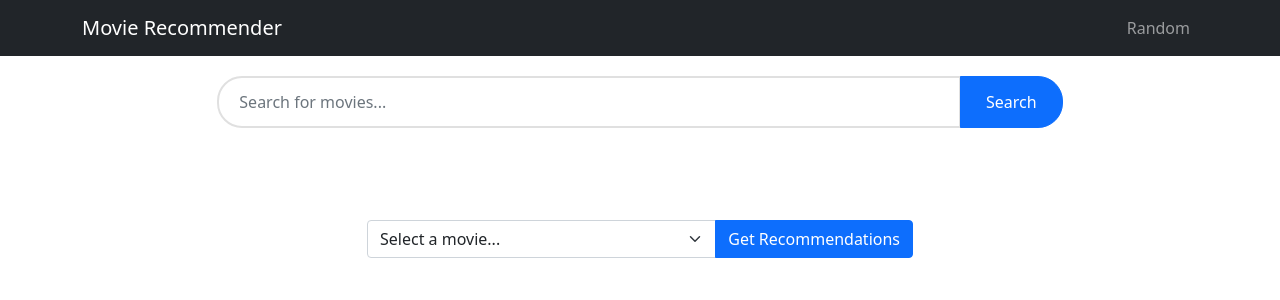
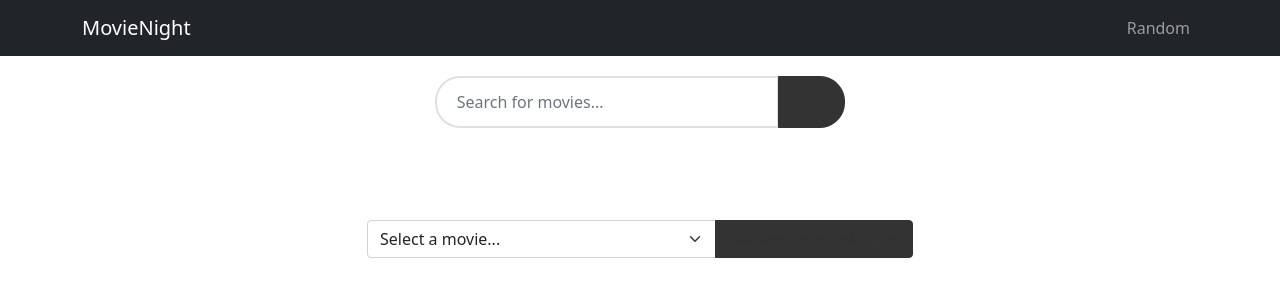
Before and after one commit to mmmudmi/movieRecommender, a Flask app: page / in a window 1280 px wide. Shown: the top 300 px of the page. Run offline with Flask 3, Linux system fonts and the light colour scheme; parts of the project's set-up code (start-up, migrations or seed data) failed here and were passed over.

Commit message:
add a searchbar component

```diff
--- a/app.py
+++ b/app.py
@@ -70,10 +70,6 @@ def search():
 
     return render_template('search.html', recommendations=search_results)
 
-@app.route('/random')
-def random_recommendation():
-    return render_template('random.html')
-
 if __name__ == '__main__':
     port = int(os.environ.get("PORT", 8080))
     app.run(host='0.0.0.0', port=port, debug=True)
--- a/templates/components/navbar.html
+++ b/templates/components/navbar.html
@@ -1,6 +1,6 @@
 <nav class="navbar navbar-expand-lg navbar-dark bg-dark">
     <div class="container">
-        <a class="navbar-brand" href="/">Movie Recommender</a>
+        <a class="navbar-brand" href="/">MovieNight</a>
         <button class="navbar-toggler" type="button" data-bs-toggle="collapse" data-bs-target="#navbarNav"
             aria-controls="navbarNav" aria-expanded="false" aria-label="Toggle navigation">
             <span class="navbar-toggler-icon"></span>
@@ -8,9 +8,17 @@
         <div class="collapse navbar-collapse" id="navbarNav">
             <ul class="navbar-nav ms-auto">
                 <li class="nav-item">
-                    <a class="nav-link" href="/random">Random</a>
+                    <a class="nav-link" onclick="return randomMovie()">Random</a>
                 </li>
             </ul>
         </div>
     </div>
 </nav>
+
+<script>
+    function randomMovie() {
+        var movieCode = Math.floor(Math.random() * 3499);
+        window.location.href = '/recommend/' + movieCode;
+        return false;
+    }
+</script>
--- a/templates/components/searchBar.html
+++ b/templates/components/searchBar.html
@@ -1,7 +1,8 @@
 <!-- Search Bar Component -->
+<link rel="stylesheet" href="https://cdnjs.cloudflare.com/ajax/libs/font-awesome/4.7.0/css/font-awesome.min.css">
 <div class="search-bar-container">
     <div class="row mb-4">
-        <div class="col-md-8 mx-auto">
+        <div class="col-md-4 mx-auto">
             <form action="{{ url_for('search') }}" method="GET" class="search-form">
                 <div class="input-group">
                     <input type="text"
@@ -11,7 +12,7 @@
                            value="{{ request.args.get('query', '') }}"
                            autocomplete="off">
                     <button class="btn btn-primary search-button" type="submit">
-                        <i class="fas fa-search"></i> Search
+                        <i class="fa fa-search"></i>
                     </button>
                 </div>
             </form>
@@ -37,18 +38,33 @@
     transition: all 0.3s ease;
 }
 
+/* Override Bootstrap's default blue outline */
+.search-input.form-control:focus {
+    outline: none !important;
+    box-shadow: none !important;
+    border-color: #333333 !important;
+}
+
+.btn-primary {
+    background-color: #333333 !important;
+    border-color: #333333 !important;
+    color: #333333 !important; /*icon*/
+}
+
 .search-input:focus {
-    border-color: #007bff;
-    box-shadow: 0 0 0 0.2rem rgba(0, 123, 255, 0.25);
+    border-color: #333333;
+    box-shadow: 0 0 0 0.2rem rgba(51, 51, 51, 0.15);
 }
 
 .search-button {
     border-radius: 0 25px 25px 0;
     padding: 12px 25px;
+    background-color: #333333;
+    border-color: #333333;
 }
 
 .search-button:hover {
-    background-color: #0056b3;
+    background-color: #696969;
 }
 
 @media (max-width: 768px) {
--- a/templates/search.html
+++ b/templates/search.html
@@ -9,10 +9,9 @@
 </head>
 <body>
     {% include 'components/navbar.html' %}
+    {% include 'components/searchBar.html' %}
     {% block content %}
     <div class="container mt-4">
-        {% include 'components/searchBar.html' %}
-
     <!-- Search Results -->
     <div class="row">
         {% if recommendations %}
```
Also changed, not shown: templates/random.html (deleted, +0 -12 lines).
